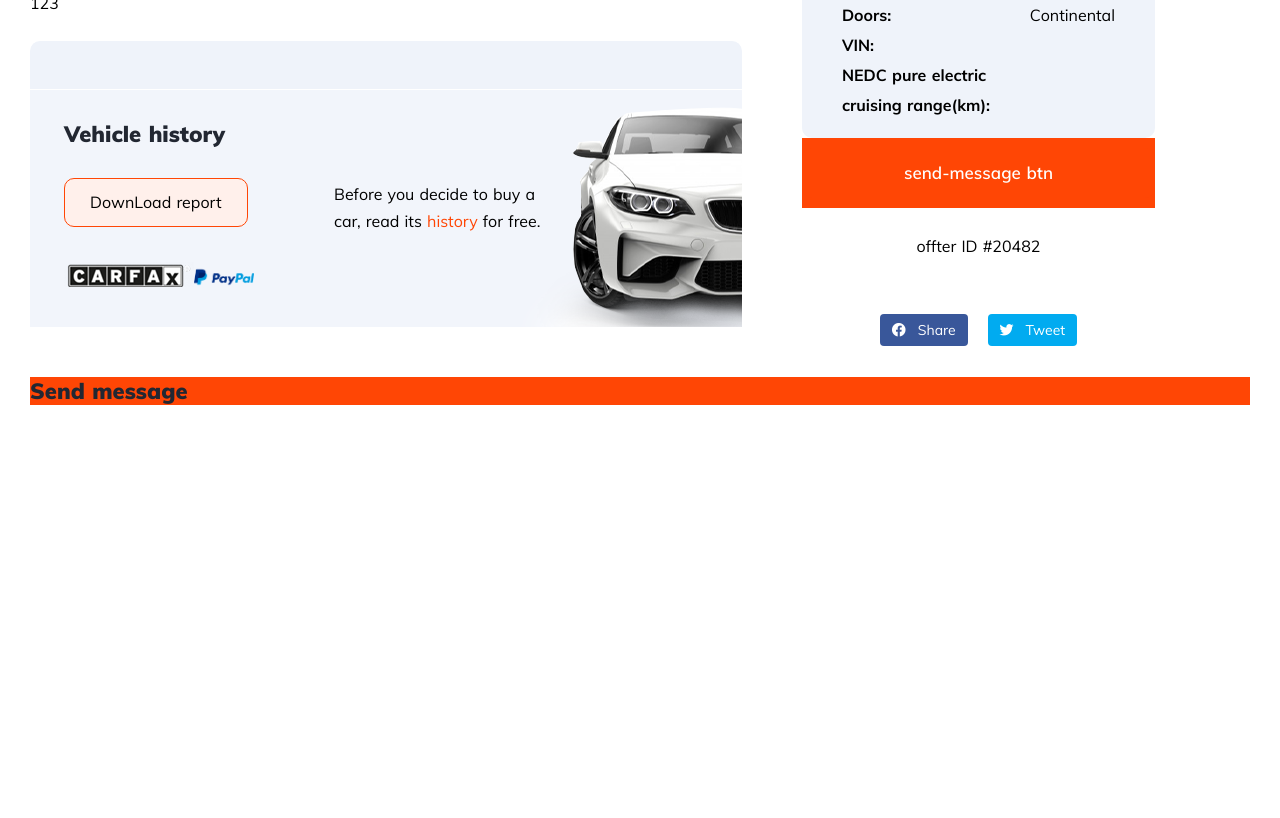
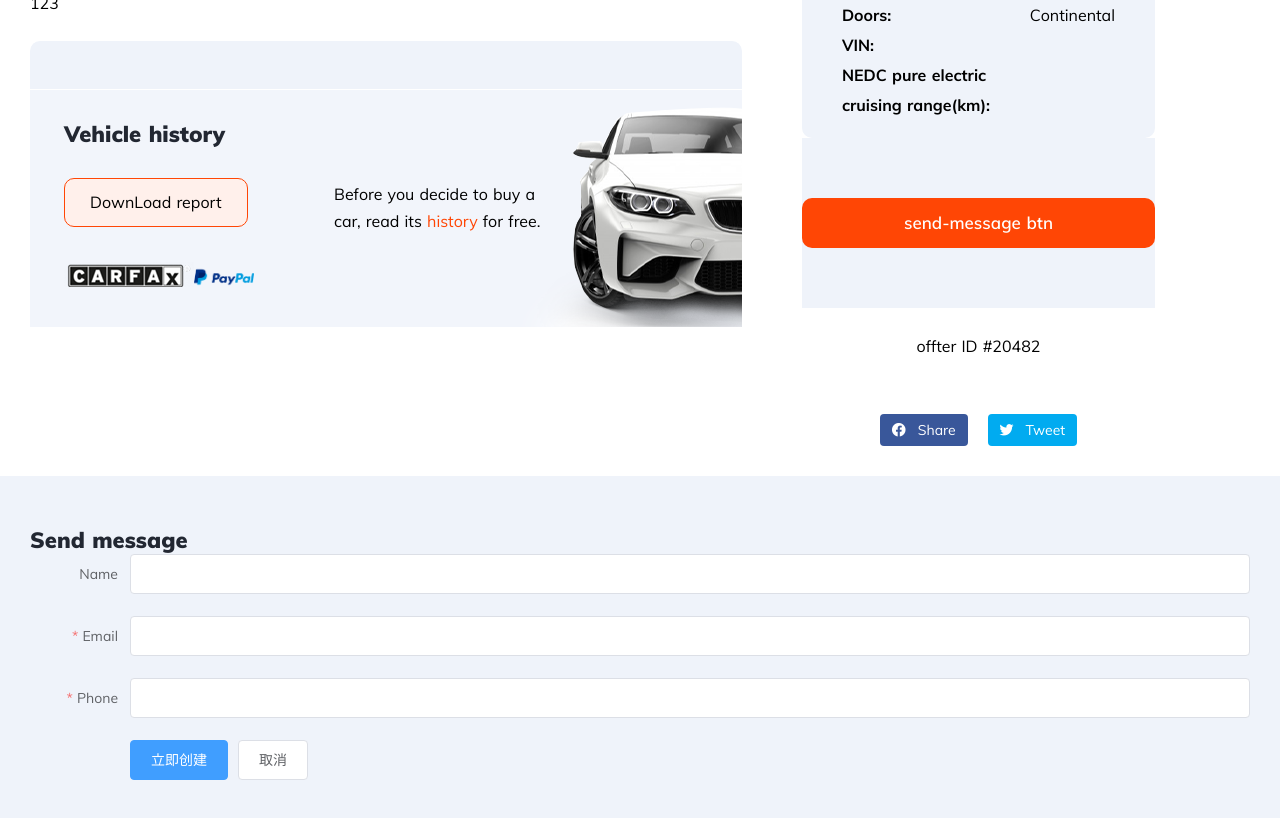
Before and after one commit to karlgeBear/export-cars, a Nuxt app: page /new-cars-detail/1 in a window 1280 px wide. Shown: the part 720-1538 px from the top of the page. Before the commit the page ends 1125 px from the top, so only its background shows below. Built offline with nearby package versions, Linux system fonts and the light colour scheme.

Commit message:
Continue to the new-cars-detail page

```diff
--- a/pages/new-cars-detail/_title.vue
+++ b/pages/new-cars-detail/_title.vue
@@ -2,8 +2,9 @@
   <div class="new-cars-detail">
     <Nav :diyrate="2" :diynavbg="1"/>
     <BreadNav />
+    <section class="new-cars-detail-content">
       <div class="container">
-      <section class="car-info">
+        <div class="car-info">
           <div class="car-info-left">
             <div class="car-info-imgs">
               <img src="~/assets/imgs/cars/car-detail.jpg" alt="car">
@@ -77,19 +78,49 @@
               <a class="tweet"><i class="fab fa-twitter"></i>Tweet</a>
             </div>
           </div>
-
+        </div>
+      </div>
     </section>
     <section class="send-message">
+      <div class="container">
         <div class="send-message-content">
           <div class="form">
             <h1 class="head-title">Send message</h1>
           </div>
-          <div class="card-introduce"></div>
+          <div class="card-introduce">
+            <el-form :model="ruleForm" :rules="rules" ref="ruleForm" label-width="100px" class="demo-ruleForm">
+              <div class="form-input">
+                <el-form-item prop="name" label="Name">
+                  <el-input v-model="ruleForm.name"></el-input>
+                </el-form-item>
+                <el-form-item prop="email" label="Email"
+                  :rules="[
+                    { required: true, message: '请输入邮箱地址', trigger: 'blur' },
+                    { type: 'email', message: '请输入正确的邮箱地址', trigger: ['blur', 'change'] }
+                  ]"
+                >
+                  <el-input v-model="ruleForm.email"></el-input>
+                </el-form-item>
+                <el-form-item prop="phone" label="Phone"
+                  :rules="[
+                    { required: true, message: '请输入您的电话', trigger: 'blur' },
+                    { type: 'number', message: '请输入正确的手机号码格式', trigger: ['blur', 'change'] }
+                  ]"
+                >
+                  <el-input v-model="ruleForm.phone"></el-input>
+                </el-form-item>
+              </div>
+
+              <el-form-item>
+                <el-button type="primary" @click="submitForm(ruleForm)">立即创建</el-button>
+                <el-button>取消</el-button>
+              </el-form-item>
+            </el-form>
+          </div>
+        </div>
       </div>
 
     </section>
-    </div>
-
   </div>
 </template>
 
@@ -99,7 +130,30 @@ export default {
 
   data() {
     return {
-      carInfo: ['Bentley','Continental','Continental','Continental','Continental','Continental','Continental','Continental','Continental','Continental','Continental']
+      carInfo: [
+        'Bentley',
+        'Continental',
+        'Continental',
+        'Continental',
+        'Continental',
+        'Continental',
+        'Continental',
+        'Continental',
+        'Continental',
+        'Continental',
+        'Continental'
+      ],
+      ruleForm: {
+        emial: '',
+        phone: '',
+      },
+      rules: {
+        emial: [
+          {type: 'email', message: '请输入您的邮箱',trigger: 'bulr'}
+        ]
+      },
+      name:'',
+      sendText: '',
     };
   },
 
@@ -108,7 +162,16 @@ export default {
   },
 
   methods: {
-
+      submitForm(formName) {
+        this.$refs[formName].validate((valid) => {
+          if (valid) {
+            alert('submit!');
+          } else {
+            console.log('error submit!!');
+            return false;
+          }
+        });
+      },
   },
 };
 </script>
@@ -310,6 +373,7 @@ export default {
   }
 }
 .send-message{
-  background-color: var(--primary);
+  background-color: var(--bg);
+  padding: 50px 0;
 }
 </style>
```
Also changed, not shown: devdocuments/SEO/seo网站记录.md (+1 -1 lines). Lines whose indentation alone changed are shown as unchanged.
